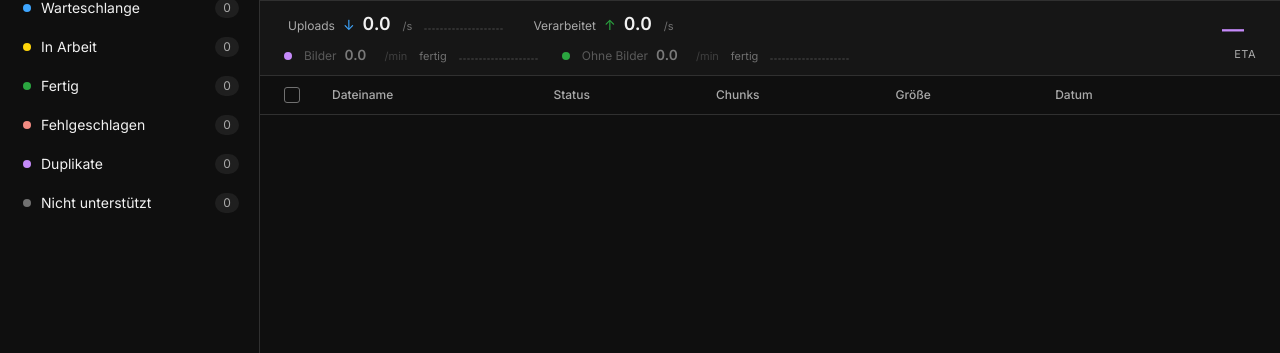
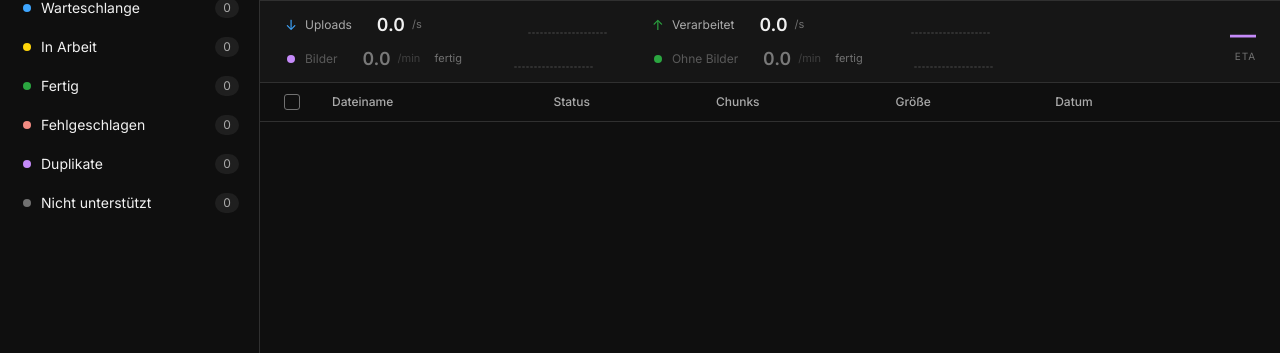
Before and after one commit to antndev/data-injector, a Python web app: template app/templates/index.html in a window 1280 px wide. Shown: the part 67-420 px from the top of the page. Run offline with Jinja, Linux system fonts and the light colour scheme; the template is opened without the code that fills it: most values are stand-ins (such as "Sample title", 1, 10 or a date in 2020); lists and menus that the app fills with data are empty.

Commit message:
Lay the strip out as a grid so the four rates line up
The two rows were separate flex containers, so nothing lined up between them:
the labels started at different offsets, the lane row ran at a smaller size
than the row above, and the estimate sat inline as if it were a fourth rate.
The four rates are now cells of one grid, every value column is the same
width, and a fixed-width marker in front of each keeps the labels flush
whether the marker is an arrow or a coloured dot.

The estimate moves out of the grid entirely. It sits at the right edge,
centred against both rows and set large, because it is the one number worth
looking at from across the room.

```diff
--- a/app/templates/index.html
+++ b/app/templates/index.html
@@ -138,36 +138,31 @@ aside{width:260px;flex-shrink:0;border-right:1px solid var(--line);display:flex;
 main{flex:1;display:flex;flex-direction:column;min-width:0}
 header{display:flex;align-items:center;gap:10px;padding:14px 24px;border-bottom:1px solid var(--line)}
 
-.rates{display:flex;align-items:center;gap:24px;padding:9px 24px 10px;border-bottom:1px solid var(--line);background:#161616}
-.rate-stack{display:flex;flex-direction:column;gap:5px;min-width:0}
-.rate-row{display:flex;gap:26px;align-items:center}
-.rate-row.sub{gap:24px}
-.rate-row.sub .v{font-size:14px}
-.rate-row.sub .u{font-size:11px}
-.rate .l{min-width:0}
-.rate-row .l{margin-left:0;margin-right:2px}
-.rate.eta{margin-left:auto;flex-direction:column;align-items:flex-end;gap:0}
-.rate.eta .v{font-size:22px}
-.rate.eta .l{margin-left:0;font-size:11px;letter-spacing:.04em}
-.rate{display:flex;align-items:baseline;gap:6px}
-.rate .v{font-size:18px;font-weight:600;font-variant-numeric:tabular-nums;color:var(--text);min-width:34px}
-.rate .u{font-size:11px;color:var(--dim)}
-.rate .l{font-size:12px;color:var(--mute);margin-left:4px}
-.rate .arrow{font-size:14px;margin-right:2px}
-.rate.in .arrow{color:var(--blue)}
-.rate.out .arrow{color:var(--green)}
-.rate.act .v{color:var(--yellow)}
-.rate.eta .v{color:var(--purple);font-variant-numeric:tabular-nums;display:inline-flex;align-items:center;gap:4px}
-.rate.eta .v.loading{color:var(--mute);font-size:14px;font-weight:500}
-.rate.eta .info{
+.rates{display:flex;align-items:center;gap:32px;padding:10px 24px;border-bottom:1px solid var(--line);background:#161616}
+.rate-grid{display:grid;grid-template-columns:max-content max-content;gap:7px 44px;align-items:center}
+.rate{display:flex;align-items:center;gap:7px}
+.rate .mark{width:14px;display:inline-flex;align-items:center;justify-content:center;flex-shrink:0;font-size:14px}
+.rate .l{color:var(--mute);font-size:12px;white-space:nowrap}
+.rate .v{font-size:18px;font-weight:600;font-variant-numeric:tabular-nums;color:var(--text);
+  min-width:46px;text-align:right}
+.rate .u{font-size:11px;color:var(--dim);min-width:30px}
+.rate .rem{font-size:11px;color:var(--dim);font-variant-numeric:tabular-nums;
+  min-width:66px;white-space:nowrap}
+.eta-box{margin-left:auto;display:flex;flex-direction:column;align-items:flex-end;gap:1px;line-height:1.1}
+.eta-box .v{font-size:26px;font-weight:600;color:var(--purple);font-variant-numeric:tabular-nums}
+.eta-box .v.loading{font-size:15px;font-weight:500;color:var(--mute)}
+.eta-box .l{font-size:10px;color:var(--dim);letter-spacing:.09em;text-transform:uppercase}
+.rate .mark.arrow{color:var(--blue)}
+.rate .mark.arrow.up{color:var(--green)}
+.eta-box .info{
   position:relative;
   display:inline-flex;align-items:center;justify-content:center;
   width:14px;height:14px;color:var(--dim);
   cursor:help;transition:color .12s;
 }
-.rate.eta .info svg{width:14px;height:14px;display:block}
-.rate.eta .info:hover,.rate.eta .info:focus-visible{color:var(--text);outline:none}
-.rate.eta .info::after{
+.eta-box .info svg{width:14px;height:14px;display:block}
+.eta-box .info:hover,.eta-box .info:focus-visible{color:var(--text);outline:none}
+.eta-box .info::after{
   content:attr(data-tip);
   position:absolute;left:50%;top:calc(100% + 8px);transform:translateX(-50%);
   background:var(--panel);color:var(--text);
@@ -178,13 +173,13 @@ header{display:flex;align-items:center;gap:10px;padding:14px 24px;border-bottom:
   opacity:0;visibility:hidden;transition:opacity .12s, visibility .12s;
   box-shadow:0 4px 16px rgba(0,0,0,.4);z-index:50;
 }
-.rate.eta .info::before{
+.eta-box .info::before{
   content:'';position:absolute;left:50%;top:calc(100% + 2px);transform:translateX(-50%) rotate(45deg);
   width:7px;height:7px;background:var(--panel);
   border-left:1px solid var(--line);border-top:1px solid var(--line);
   pointer-events:none;opacity:0;visibility:hidden;transition:opacity .12s, visibility .12s;z-index:51;
 }
-.rate.eta .info:hover::after,.rate.eta .info:hover::before,.rate.eta .info:focus-visible::after,.rate.eta .info:focus-visible::before{opacity:1;visibility:visible}
+.eta-box .info:hover::after,.eta-box .info:hover::before,.eta-box .info:focus-visible::after,.eta-box .info:focus-visible::before{opacity:1;visibility:visible}
 .rate.tput{color:var(--dim);font-size:12px}
 .rate.tput b{color:var(--mute);font-weight:500}
 .spark{display:flex;align-items:flex-end;gap:1px;height:18px;margin-left:6px}
@@ -218,10 +213,9 @@ td{padding:10px 16px;border-bottom:1px solid #1a1a1a;vertical-align:middle}
 tr:hover td{background:var(--panel)}
 tr.sel td,#rows.all-sel tr td{background:#1c2a3a}
 
-.rate.lane .ldot{width:8px;height:8px;border-radius:50%;flex-shrink:0;margin-right:2px}
-.rate.lane .ldot.vis{background:var(--purple)}
-.rate.lane .ldot.pln{background:var(--green)}
-.rate.lane .rem{font-size:11px;color:var(--dim);margin-left:6px;font-variant-numeric:tabular-nums}
+.rate .ldot{width:8px;height:8px;border-radius:50%;display:block}
+.rate .ldot.vis{background:var(--purple)}
+.rate .ldot.pln{background:var(--green)}
 .rate.lane.spent .v,.rate.lane.spent .u,.rate.lane.spent .l{opacity:.45}
 
 @keyframes rowFadeIn{from{opacity:0}to{opacity:1}}
@@ -476,38 +470,37 @@ input[type=checkbox]:checked::after{content:'';width:5px;height:9px;border:solid
   </header>
 
   <div class="rates">
-    <div class="rate-stack">
-      <div class="rate-row">
+    <div class="rate-grid">
       <div class="rate in">
+        <span class="mark arrow">↓</span>
         <span class="l" data-i18n="rate.uploads">Uploads</span>
-          <span class="arrow">↓</span>
         <span class="v" id="r-in">0.0</span><span class="u">/s</span>
+        <span class="rem"></span>
         <span class="spark" id="spark-in"></span>
       </div>
       <div class="rate out">
+        <span class="mark arrow up">↑</span>
         <span class="l" data-i18n="rate.processed">Verarbeitet</span>
-          <span class="arrow">↑</span>
         <span class="v" id="r-out">0.0</span><span class="u">/s</span>
-        </div>
-      </div>
-      <div class="rate-row sub" id="lanes">
+        <span class="rem"></span>
+        <span class="spark" id="spark-out"></span>
+      </div>
       <div class="rate lane" id="lane-vision">
-          <span class="ldot vis"></span>
+        <span class="mark"><i class="ldot vis"></i></span>
         <span class="l" data-i18n="lane.visionShort">Bilder</span>
         <span class="v" id="r-vision">0</span><span class="u">/min</span>
         <span class="rem" id="rem-vision"></span>
         <span class="spark" id="spark-vision"></span>
       </div>
       <div class="rate lane" id="lane-plain">
-          <span class="ldot pln"></span>
+        <span class="mark"><i class="ldot pln"></i></span>
         <span class="l" data-i18n="lane.plainShort">Ohne Bilder</span>
         <span class="v" id="r-plain">0</span><span class="u">/min</span>
         <span class="rem" id="rem-plain"></span>
         <span class="spark" id="spark-plain"></span>
       </div>
     </div>
-    </div>
-    <div class="rate eta">
+    <div class="eta-box">
       <span class="v" id="r-eta">—</span>
       <span class="l" data-i18n="rate.eta">ETA</span>
     </div>
@@ -1074,7 +1067,7 @@ const PRUNE_HORIZON_MS=Math.max(SPARK_WINDOW_MS,TAU_ETA*8*1000);
 
 
 function buildSpark(id){const el=$(id);for(let i=0;i<SPARK_BUCKETS;i++){const b=document.createElement('span');b.style.height='2px';el.appendChild(b)}}
-buildSpark('spark-in');buildSpark('spark-vision');buildSpark('spark-plain');
+buildSpark('spark-in');buildSpark('spark-out');buildSpark('spark-vision');buildSpark('spark-plain');
 
 function feedRates(s){
   const now=Date.now();
@@ -1170,6 +1163,7 @@ function updateRates(){
   }
   setEtaDisplay(mode,text);
   paintSpark('spark-in',inEvents);
+  paintSpark('spark-out',[...visionEvents,...plainEvents].sort((a,b)=>a-b));
 }
 
 let _etaState={mode:null,text:null};
```
Lines whose indentation alone changed are shown as unchanged.
